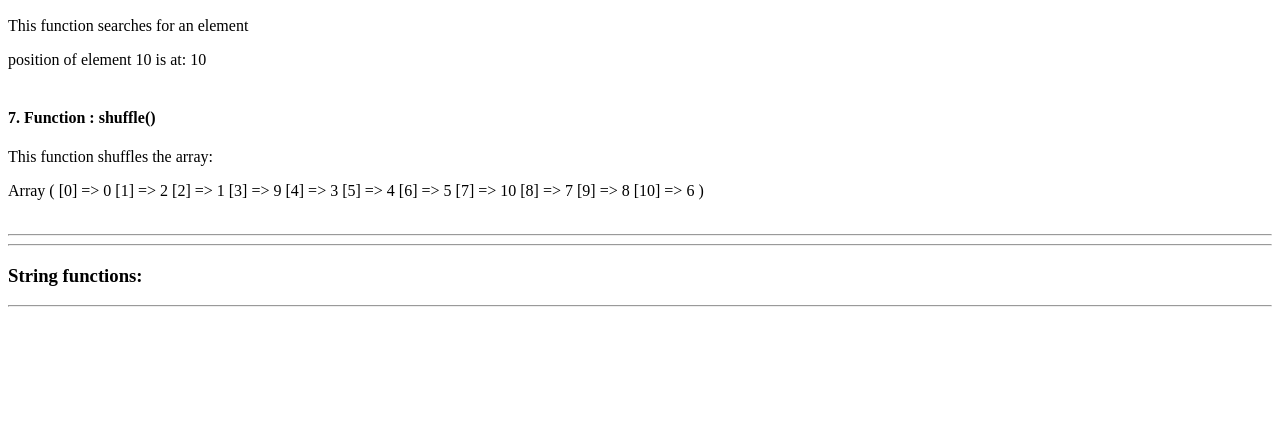
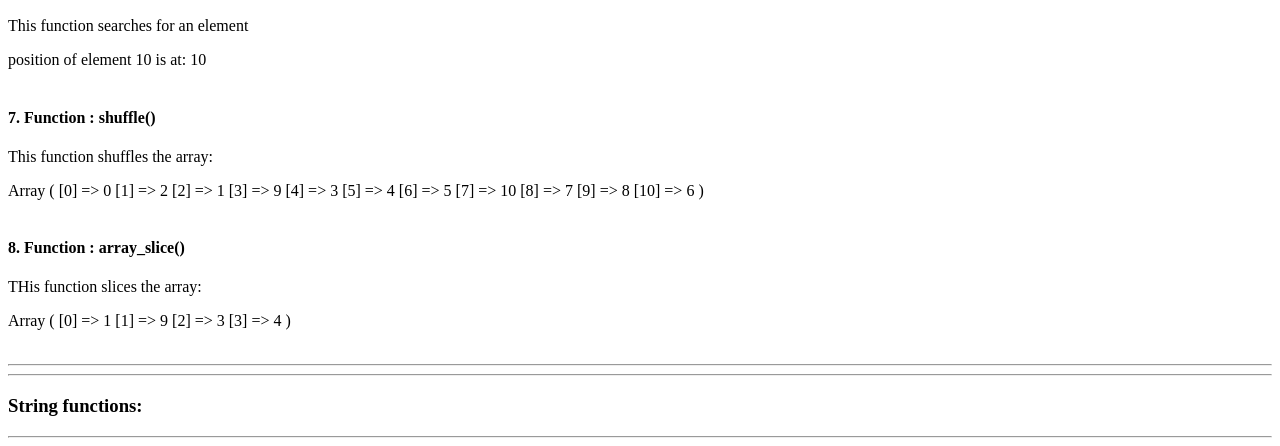
Before and after one commit to sachinmathewjose/homework3-stringarray, a PHP site: page / in a window 1280 px wide. Shown: the part 805-1251 px from the top of the page. Before the commit the page ends 1112 px from the top, so only its background shows below. Run offline with PHP 8.4, Linux system fonts and the light colour scheme.

Commit message:
added function 8

```diff
--- a/index.php
+++ b/index.php
@@ -18,6 +18,7 @@ class main {
 		$this->pushArray();
 		$this->searchArray();
 		$this->shuffleArray();
+		$this->sliceArray();
 		echo "<hr><hr>";
 	}
 
@@ -75,13 +76,18 @@ class main {
 		echo "<br><br>";
 	}
 
+	public function sliceArray() {
+		echo "<h4>8. Function :<b> array_slice()</b></h4>";
+		echo "<p>THis function slices the array: <p>";
+		print_r(array_slice($this->sampleArray,2,4));
+		echo "<br><br>";
+	}
+
 	public function pArray() {
 		echo "<h4>2. Function :<b> </b></h4>";
 		echo "<p> <p>";
 		echo "<br><br>";
 	}
-
-
 
 
 
```
